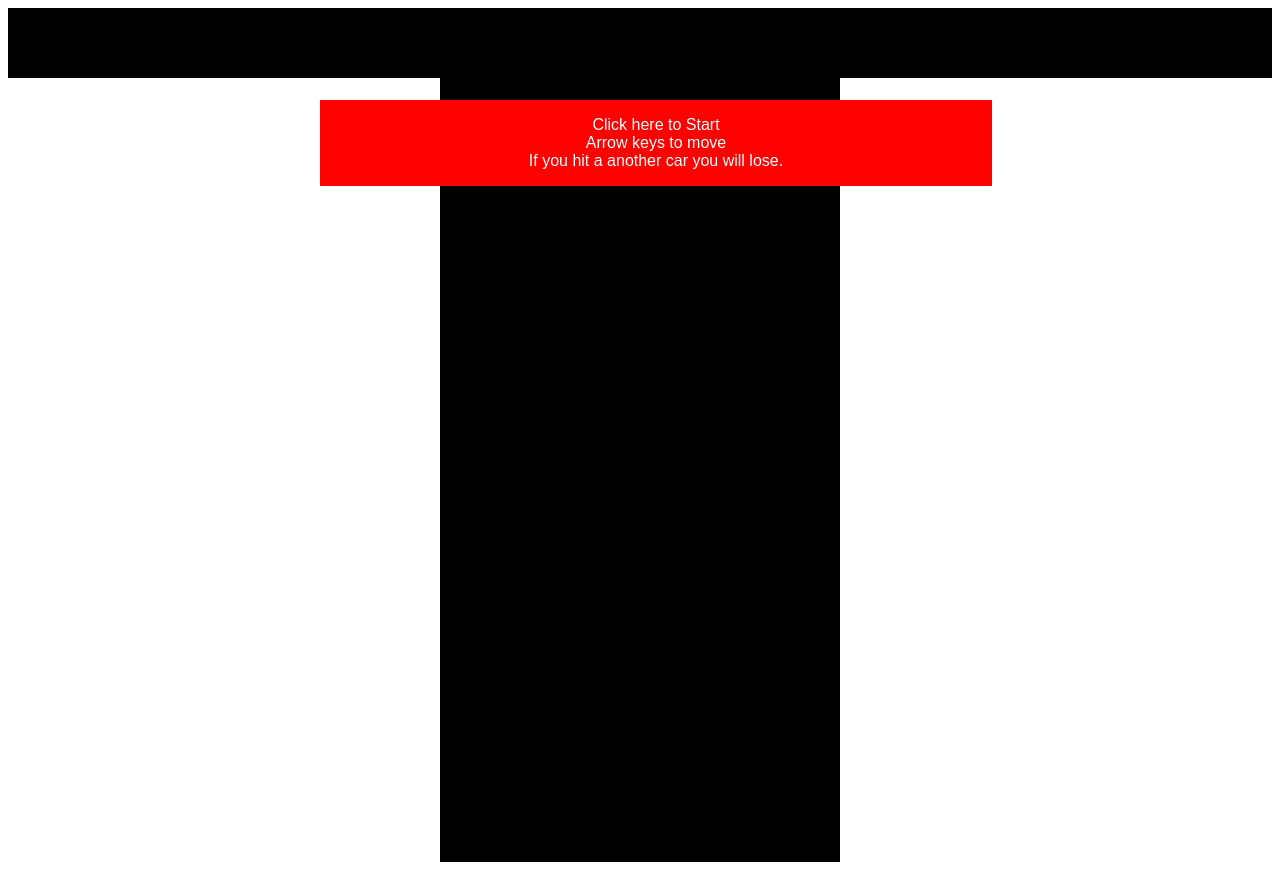
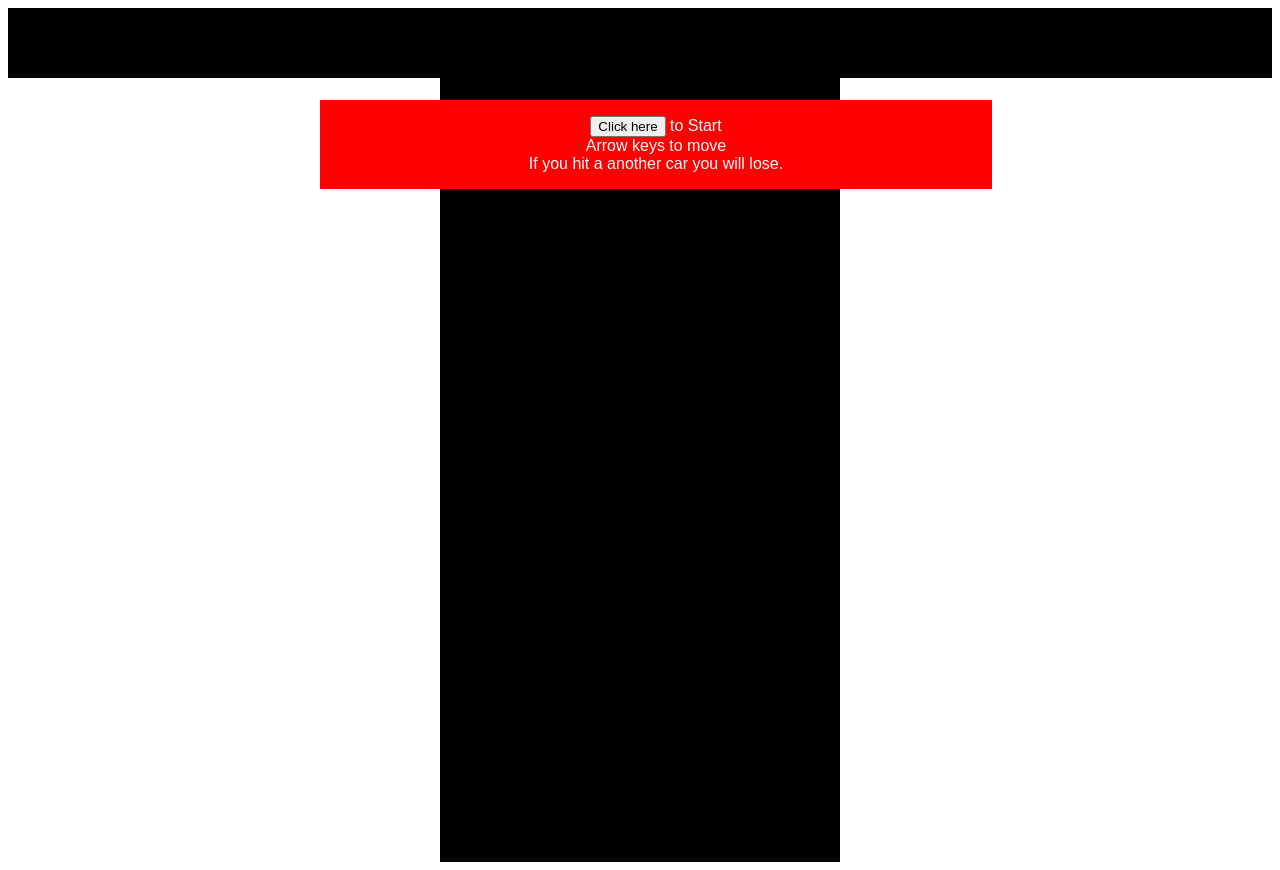
Before and after one commit to deeedev/lemecode.github.io, a plain HTML site: page index.html in a window 1280 px wide. Drawn offline with Linux system fonts and the light colour scheme.

Commit message:
Update index.html

```diff
--- a/index.html
+++ b/index.html
@@ -8,7 +8,7 @@
 <body>
     <div class="score"></div>
     <div class="game">
-        <div class="startScreen">Click here to Start
+        <div class="startScreen"> <button class="btn">Click here</button> to Start
             <br>Arrow keys to move
             <br>If you hit a another car you will lose.</div>
         <div class="gameArea"></div>
```
